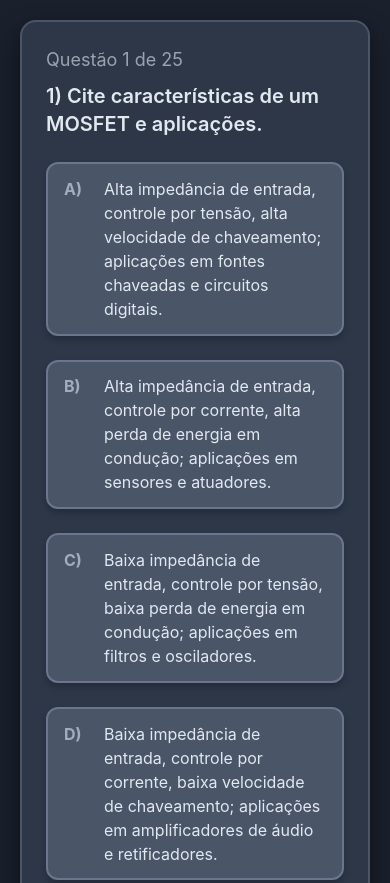
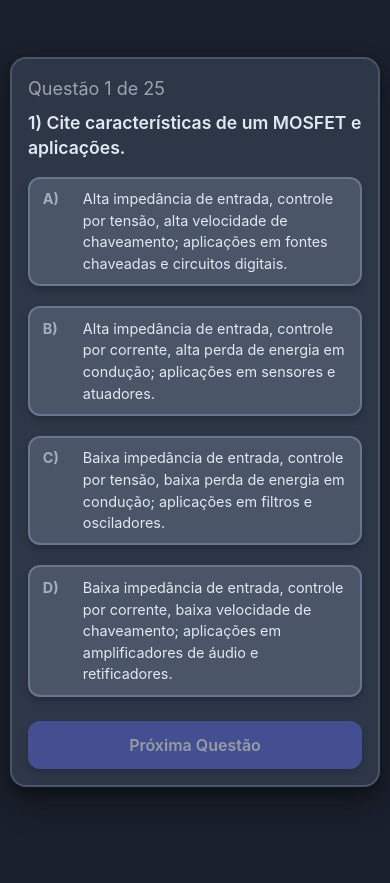
Before and after one commit to tuneado123/quiz, a plain HTML site: page index.html in a window 390 px wide. Shown: the top 883 px of the page. After the commit the page ends 844 px from the top, so only its background shows below. Drawn offline with nearby package versions, Linux system fonts and the light colour scheme.

Commit message:
Add files via upload

```diff
--- a/index.html
+++ b/index.html
@@ -17,7 +17,7 @@
             align-items: center;
             min-height: 100vh;
             margin: 0;
-            padding: 20px;
+            padding: 20px; /* Base padding for larger screens */
             box-sizing: border-box;
             color: #e2e8f0; /* Light text for dark background */
             overflow: hidden; /* Prevent scrollbar from confetti */
@@ -26,7 +26,7 @@
             background-color: #2d3748; /* Darker gray for container */
             border-radius: 1rem;
             box-shadow: 0 15px 30px rgba(0, 0, 0, 0.4), 0 5px 10px rgba(0, 0, 0, 0.2); /* More pronounced shadow */
-            padding: 2.5rem;
+            padding: 2.5rem; /* Base padding for larger screens */
             width: 100%;
             max-width: 700px;
             display: flex;
@@ -168,23 +168,51 @@
 
         /* Responsive adjustments */
         @media (max-width: 768px) {
+            body {
+                padding: 10px; /* Reduced padding for smaller screens */
+            }
             .quiz-container {
-                padding: 1.5rem;
+                padding: 1.25rem; /* Slightly reduced padding */
+                gap: 1rem; /* Slightly reduced gap */
             }
             .question-text {
-                font-size: 1.25rem;
+                font-size: 1.15rem; /* Slightly smaller font for questions */
+                margin-bottom: 1rem;
             }
             .option-button {
-                font-size: 1rem;
-                padding: 0.8rem 1rem;
+                font-size: 0.95rem; /* Slightly smaller font for options */
+                padding: 0.75rem 1rem; /* Adjusted padding for options */
+                margin-bottom: 0.5rem;
+            }
+            .next-button {
+                font-size: 1.1rem;
+                padding: 0.9rem 1.5rem;
+                margin-top: 1rem;
+            }
+            .results-container {
+                font-size: 1.4rem;
+                padding: 1.25rem;
+            }
+        }
+
+        @media (max-width: 480px) {
+            .quiz-container {
+                padding: 1rem; /* Even smaller padding for very small screens */
+            }
+            .question-text {
+                font-size: 1.1rem;
+            }
+            .option-button {
+                font-size: 0.9rem;
+                padding: 0.6rem 0.8rem;
             }
             .next-button {
                 font-size: 1rem;
-                padding: 0.8rem 1.5rem;
+                padding: 0.75rem 1.25rem;
             }
             .results-container {
-                font-size: 1.5rem;
-                padding: 1.5rem;
+                font-size: 1.2rem;
+                padding: 1rem;
             }
         }
     </style>
```
